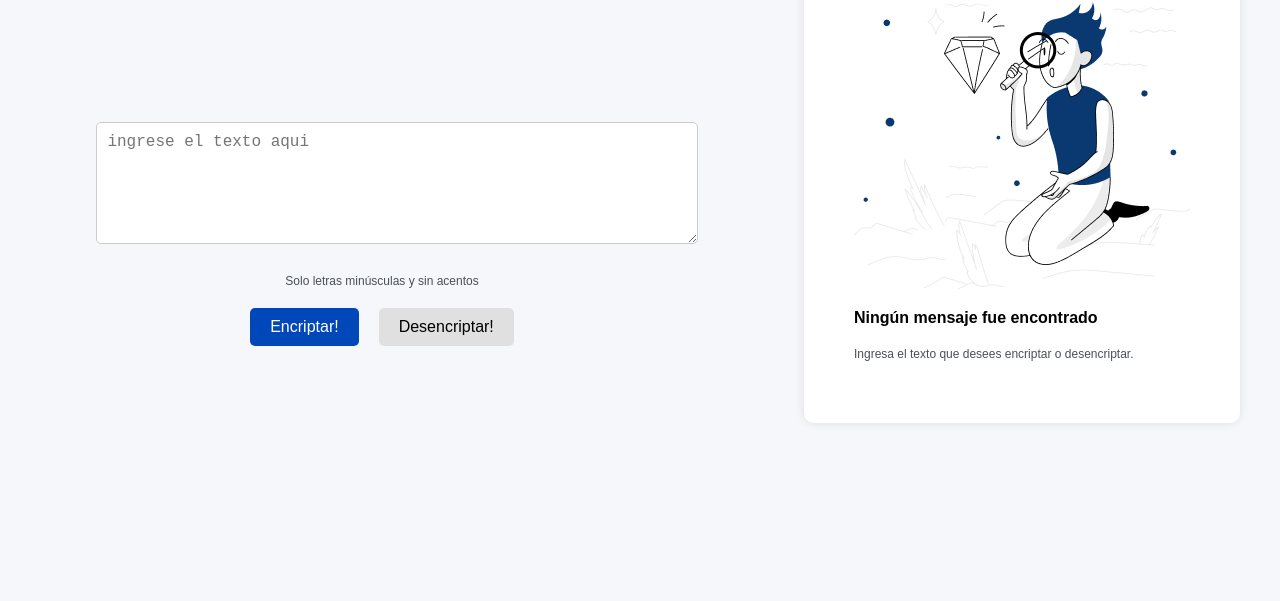
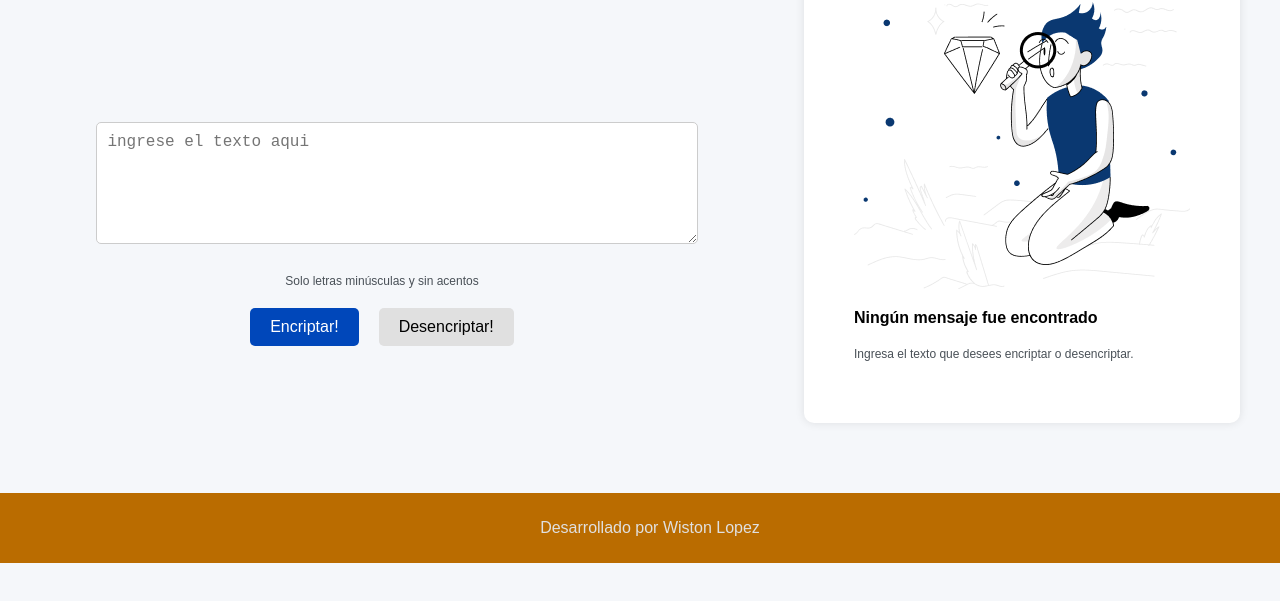
Before and after one commit to Wiss-debug/Challenge, a plain HTML site: page index.html in a window 1280 px wide. Shown: the part 105-706 px from the top of the page. Drawn offline with Linux system fonts and the light colour scheme.

Commit message:
Update index.html
se actualiza

```diff
--- a/index.html
+++ b/index.html
@@ -34,6 +34,9 @@
             </div>
         </div>
     </div>
+    <footer class="footer">
+        <p>Desarrollado por Wiston Lopez</p>
+    </footer>
     <script src="app.js"></script>
 </body>
 </html>
```
